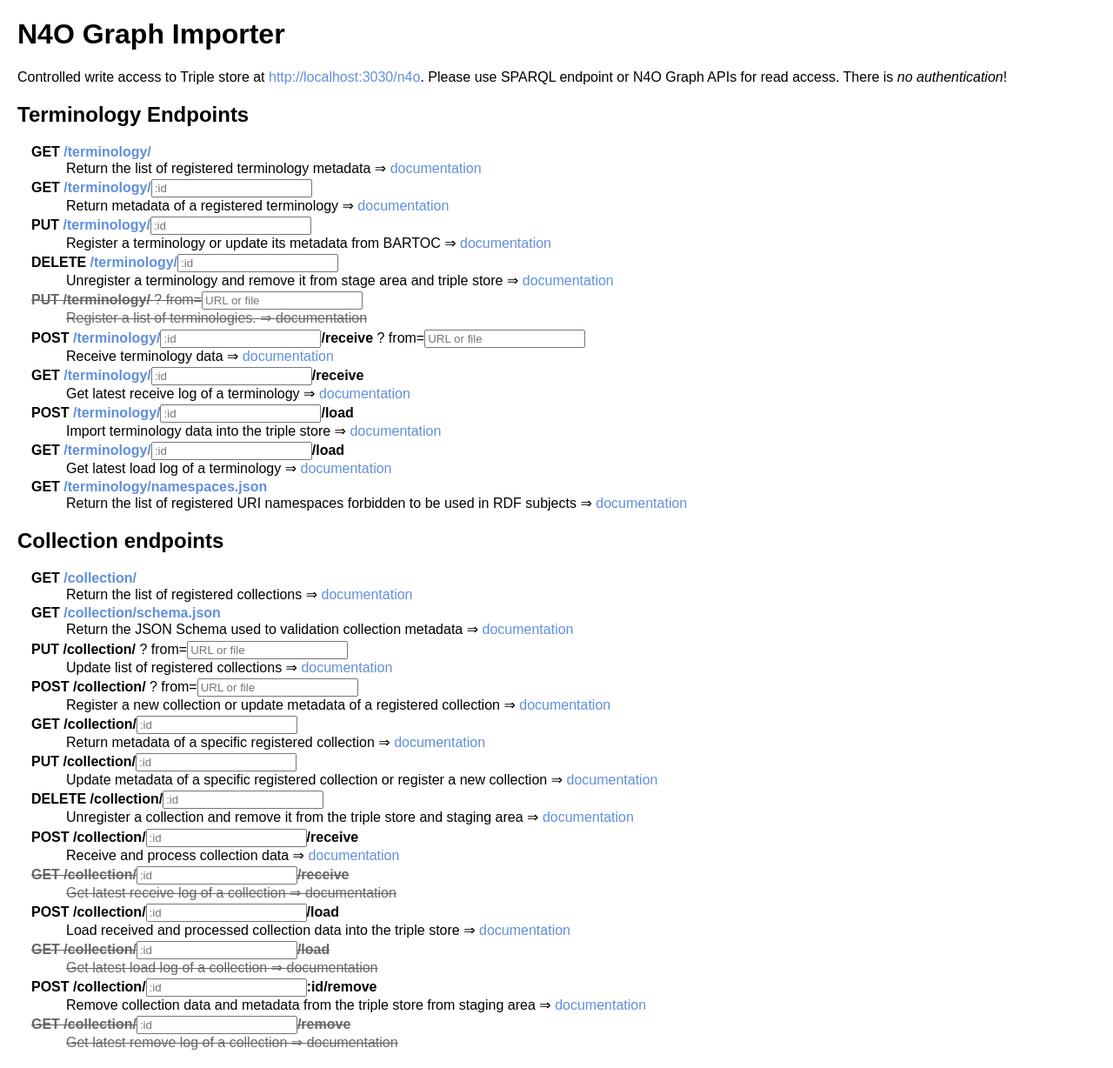
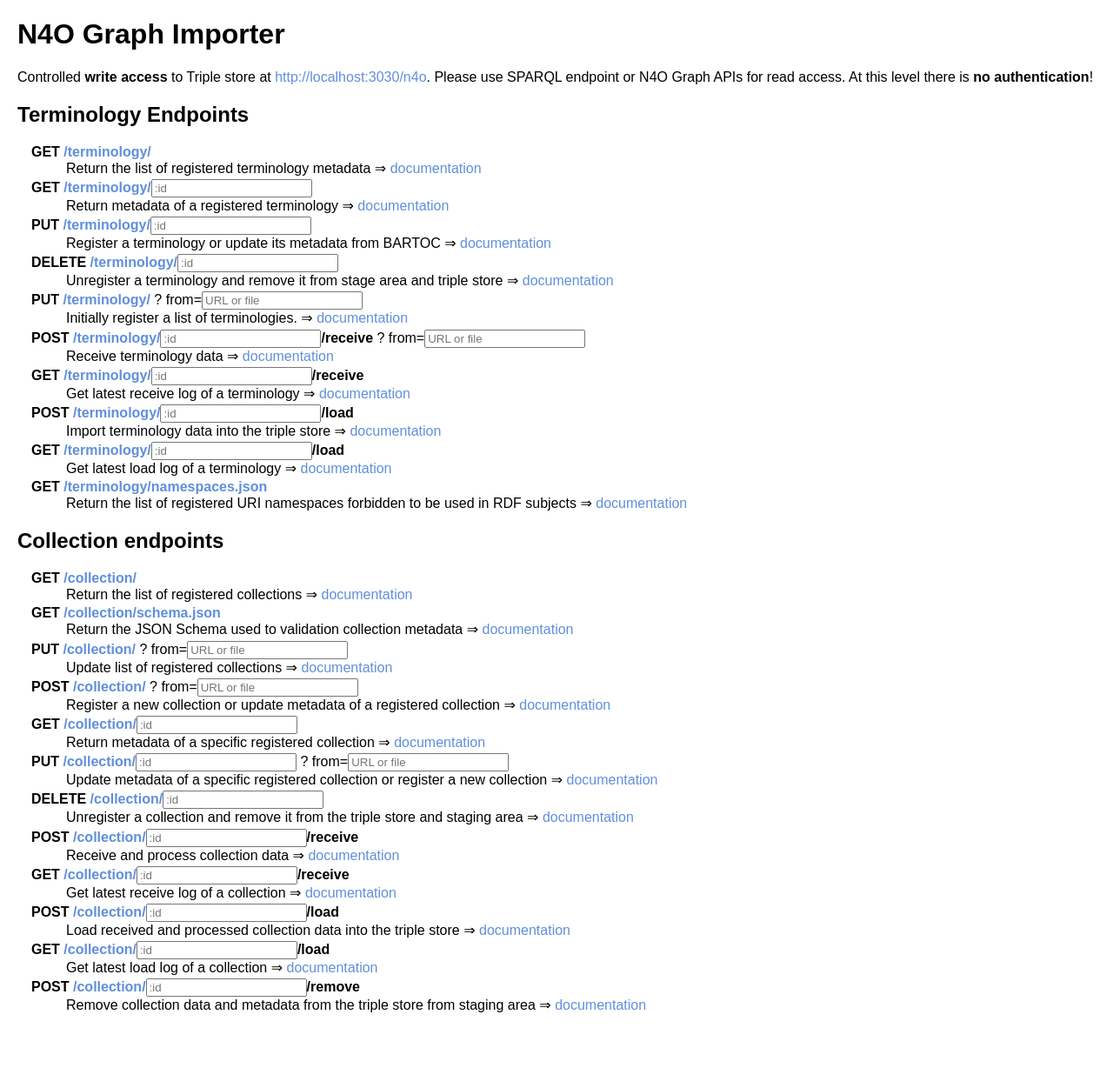
Before and after one commit to nfdi4objects/n4o-graph-importer, a Flask app: page / in a window 1280 px wide. Shown: the whole page at 87% size. After the commit the page ends 1164 px from the top, so only its background shows below. Run offline with Flask 3, Linux system fonts and the light colour scheme; parts of the project's set-up code (start-up, migrations or seed data) failed here and were passed over.

Commit message:
Extend client

```diff
--- a/app.py
+++ b/app.py
@@ -91,6 +91,11 @@ def collections():
     return jsonify(collectionRegistry.collections())
 
 
+@app.route('/collection/schema.json', methods=['GET'])
+def collection_schema():
+    return jsonify(read_json("collection-schema.json"))
+
+
 @app.route('/collection', methods=['PUT', 'POST'])
 @app.route('/collection/', methods=['PUT', 'POST'])
 def put_post_collections():
@@ -101,11 +106,6 @@ def put_post_collections():
         return jsonify(collectionRegistry.add(data)), 200
 
 
-@app.route('/collection/schema.json', methods=['GET'])
-def collection_schema():
-    return jsonify(read_json("collection-schema.json"))
-
-
 @app.route('/collection/<int:id>', methods=['GET'])
 def get_collection(id):
     return jsonify(collectionRegistry.get(id))
@@ -113,8 +113,7 @@ def get_collection(id):
 
 @app.route('/collection/<int:id>', methods=['PUT'])
 def put_collection(id):
-    col = collectionRegistry.set(id, request.get_json(force=True))
-    return jsonify(col)
+    return jsonify(collectionRegistry.set(id, request.get_json(force=True)))
 
 
 @app.route('/collection/<int:id>', methods=['DELETE'])
@@ -124,14 +123,14 @@ def delete_collection(id):
 
 @app.route('/collection/<int:id>/receive', methods=['POST'])
 def collection_receive_id(id):
-    file = request.args.get('from', None)
-    format = request.args.get('format', None)
-    return jsonify(collectionRegistry.receive(id, file, format))
+    return jsonify(collectionRegistry.receive(id, **request.args))
 
 
 @app.route('/collection/<int:id>/receive', methods=['GET'])
 def receive_collection_log(id):
-    return jsonify(collectionRegistry.receive_log(id))
+    file = request.args.get('from', None)
+    format = request.args.get('format', None)
+    return jsonify(collectionRegistry.receive(id, file, format))
 
 
 @app.route('/terminology/<int:id>/load', methods=['POST'])
@@ -142,6 +141,11 @@ def load_collection(id):
 @app.route('/collection/<int:id>/load', methods=['GET'])
 def load_collection_log(id):
     return jsonify(collectionRegistry.load_log(id))
+
+
+@app.route('/terminology/<int:id>/remove', methods=['POST'])
+def remove_collection(id):
+    return jsonify(terminologyRegistry.remove(id))
 
 
 if __name__ == '__main__':
--- a/templates/index.html
+++ b/templates/index.html
@@ -35,12 +35,8 @@
       margin-left: 6px;
       vertical-align: middle;
     }
-    .disabled, .disabled a:link, .disabled a:visited {
-      text-decoration: line-through;
-      color: #666;
-    }
-    .ok { color: green; }
-    .error { color: red; }
+    .msg { color: green; }
+    .msg.error { color: red; }
     </style>
   </head>
   <body>
@@ -49,15 +45,15 @@
       <br>{{ text }}
       ⇒ <a href="https://github.com/nfdi4objects/n4o-graph-importer#{{id}}" target="_blank">documentation</a>
     {%- endmacro -%}
-    {% macro input_id(id) -%}
-      <input type="number" min="0" step="1" size="6" placeholder=":id" id="{{id}}"/>
+    {% macro input_id(class) -%}
+      <input type="number" min="0" step="1" size="6" placeholder=":id" class="{{class}}"/>
     {%- endmacro -%}
 
     <h1>{{ title }}</h1>
     <p>
-      Controlled write access to Triple store at <a href="{{ sparql }}">{{ sparql }}</a>.
+      Controlled <b>write access</b> to Triple store at <a href="{{ sparql }}">{{ sparql }}</a>.
       Please use SPARQL endpoint or N4O Graph APIs for read access.
-      There is <em>no authentication</em>!
+      At this level there is <b>no authentication</b>!
     </p>
     <h2>Terminology Endpoints</h2>
     <ul>
@@ -66,43 +62,43 @@
         {{ help("Return the list of registered terminology metadata", "get-terminology") }}
       </li>
       <li>
-        <b>GET <a href="javascript:;" onclick="visit('/terminology/'+getValue('trm0'))">/terminology/</a>{{ input_id("trm0") }}</b>
+        <b>GET <a href="javascript:;" onclick="visit('/terminology/'+idValue.trm))">/terminology/</a>{{ input_id("trm") }}</b>
         {{ help("Return metadata of a registered terminology","get-terminologyid") }}
       </li>
       <li>
-        <b>PUT <a href="javascript:;" onclick="registerTerminology()">/terminology/</a>{{ input_id("trm1") }}</b>
-        <span id="msg1"></span>
+        <b>PUT <a href="javascript:;" onclick="registerTerminology()">/terminology/</a>{{ input_id("trm") }}</b>
+        <span class="msg" id="registerTerminology"></span>
         {{ help("Register a terminology or update its metadata from BARTOC","put-terminologyid") }}
       </li>
       <li>
-        <b>DELETE <a href="javascript:;" onclick="deleteTerminology()">/terminology/</a>{{ input_id("trm1a") }}</b>
-        <span id="msg1a"></span>
+        <b>DELETE <a href="javascript:;" onclick="deleteTerminology()">/terminology/</a>{{ input_id("trm") }}</b>
+        <span class="msg" id="deleteTerminology"></span>
         {{ help("Unregister a terminology and remove it from stage area and triple store","delete-terminologyid") }}
       </li>
-      <li class="disabled">
-        <b>PUT <a href="javascript:;" onclick="putTerminologies()">/terminology/</a></b>
+      <li>
+        <b>PUT <a href="javascript:;" onclick="replaceTerminologies()">/terminology/</a></b>
         ? from=<input type="text" placeholder="URL or file" id="allTerminologiesFrom" />
         <!-- TODO: file upload -->
-        <span id="msg1b"></span>
-        {{ help("Register a list of terminologies.","put-terminology") }}
+        <span class="msg" id="replaceTerminologies"></span>
+        {{ help("Initially register a list of terminologies.","put-terminology") }}
       </li>
       <li>
-        <b>POST <a href="javascript:;" onclick="receiveTerminology()">/terminology/</a>{{ input_id("trm2") }}/receive</b>
+        <b>POST <a href="javascript:;" onclick="receiveTerminology()">/terminology/</a>{{ input_id("trm") }}/receive</b>
         ? from=<input type="text" placeholder="URL or file" id="terminologyFrom" />
-        <span id="msg2"></span>
+        <span class="msg" id="receiveTerminology"></span>
         {{ help("Receive terminology data","post-terminologyidreceive") }}
       </li>
       <li>
-        <b>GET <a href="javascript:;" onclick="visit('/terminology/'+getValue('trm3')+'/receive')">/terminology/</a>{{ input_id("trm3") }}/receive</b>
+        <b>GET <a href="javascript:;" onclick="visit('/terminology/'+idValue.trm+'/receive')">/terminology/</a>{{ input_id("trm") }}/receive</b>
         {{ help("Get latest receive log of a terminology","get-terminologyidreceive") }}
       </li>
       <li>
-        <b>POST <a href="javascript:;" onclick="loadTerminology()">/terminology/</a>{{ input_id("trm4") }}/load</b>
-        <span id="msg3"></span>
+        <b>POST <a href="javascript:;" onclick="loadTerminology()">/terminology/</a>{{ input_id("trm") }}/load</b>
+        <span class="msg" id="loadTerminology"></span>
         {{ help("Import terminology data into the triple store","post-terminologyidload") }}
       </li>
       <li>
-        <b>GET <a href="javascript:;" onclick="visit('/terminology/'+getValue('trm5')+'/load')">/terminology/</a>{{ input_id("trm5") }}/load</b>
+        <b>GET <a href="javascript:;" onclick="visit('/terminology/'+idValue.trm+'/load')">/terminology/</a>{{ input_id("trm") }}/load</b>
         {{ help("Get latest load log of a terminology","get-terminologyidload") }}
       </li>
       <li>
@@ -121,77 +117,78 @@
         {{ help("Return the JSON Schema used to validation collection metadata","get-collectionschemajson") }}
       </li>
       <li>
-        <b>PUT /collection/</b>
+        <b>PUT <a href="javascript:;" onclick="replaceCollections()">/collection/</a></b>
         ? from=<input type="text" placeholder="URL or file" id="allCollectionsFrom" />
         <!-- TODO: file upload -->
-        <span id="msg4"></span>
+        <span class="msg" id="replaceCollections"></span>
         {{ help("Update list of registered collections","put-collection") }}
       </li>
       <li>
-        <b>POST /collection/</b>
-        ? from=<input type="text" placeholder="URL or file" id="collectionFrom" />
-        <span id="msg5"></span>
+        <b>POST <a href="javascript:;" onclick="registerCollection()">/collection/</a></b>
+        ? from=<input type="text" placeholder="URL or file" id="registerCollectionFrom" />
+        <!-- TODO: file upload -->
+        <span class="msg" id="registerCollection"></span>
         {{ help("Register a new collection or update metadata of a registered collection","post-collection") }}
       </li>
       <li>
-        <b>GET /collection/{{ input_id("col0") }}</b>
+        <b>GET <a href="javascript:;" onclick="visit('/collection/'+idValue.col)">/collection/</a>{{ input_id("col") }}</b>
         {{ help("Return metadata of a specific registered collection","get-collectionid") }}
       </li>
       <li>
-        <b>PUT /collection/{{ input_id("col1") }}</b>
-        <span id="msg6"></span>
+        <b>PUT <a href="javascript:;" onclick="updateCollection()">/collection/</a>{{ input_id("col") }}</b>
+        ? from=<input type="text" placeholder="URL or file" id="updateCollectionFrom" />
+        <!-- TODO: file upload -->
+        <span class="msg" id="upddateCollection"></span>
         {{ help("Update metadata of a specific registered collection or register a new collection","put-collectionid") }}
       </li>
       <li>
-        <b>DELETE /collection/{{ input_id("col2") }}</b>
-        <span id="msg7"></span>
+        <b>DELETE <a href="javascript:;" onclick="deleteCollection()">/collection/</a>{{ input_id("col") }}</b>
+        <span class="msg" id="deleteCollection"></span>
         {{ help("Unregister a collection and remove it from the triple store and staging area","delete-collectionid") }}
       </li>
       <li>
-        <b>POST /collection/{{ input_id("col3") }}/receive</b>
-        <span id="msg8"></span>
+        <b>POST <a href="javascript:;" onclick="receiveCollection()">/collection/</a>{{ input_id("col") }}/receive</b>
+        <span class="msg" id="receiveCollection"></span>
         {{ help("Receive and process collection data","post-collectionidreceive") }}
       </li>
-      <li class="disabled">
-        <b>GET /collection/{{ input_id("col4") }}/receive</b>
+      <li>
+        <b>GET <a href="javascript:;" onclick="visit('/collection/'+idValue.col+'/receive')">/collection/</a>{{ input_id("col") }}/receive</b>
         {{ help("Get latest receive log of a collection","get-collectionidreceive") }}
       </li>
       <li>
-        <b>POST /collection/{{ input_id("col5") }}/load</b>
-        <span id="msg9"></span>
+        <b>POST <a href="javascript:;" onclick="loadCollection()">/collection/</a>{{ input_id("col") }}/load</b>
+        <span class="msg" id="loadCollection"></span>
         {{ help("Load received and processed collection data into the triple store","post-collectionidload") }}
       </li>
-      <li class="disabled">
-        <b>GET /collection/{{ input_id("col6") }}/load</b>
+      <li>
+        <b>GET <a href="javascript:;" onclick="visit('/collection/'+idValue.col+'/load')">/collection/</a>{{ input_id("col") }}/load</b>
         {{ help("Get latest load log of a collection","get-collectionidload") }}
       </li>
       <li>
-        <b>POST /collection/{{ input_id("col7") }}:id/remove</b>
-        <span id="msg10"></span>
+        <b>POST <a href="javascript:;" onclick="removeCollection()">/collection/</a>{{ input_id("col") }}/remove</b>
+        <span class="msg" id="removeCollection"></span>
         {{ help("Remove collection data and metadata from the triple store from staging area","post-collectioniddelete") }}
-      </li>
-      <li class="disabled">
-        <b>GET /collection/{{ input_id("col8") }}/remove</b>
-        {{ help("Get latest remove log of a collection","get-collectionidremove") }}
       </li>
     </ul>
     </ul>
   </body>
 </html>
 <script type="text/javascript">
-const $ = id => document.getElementById(id)
-const getValue = id => $(id).value || ""
+const idValue = { trm: "", col: "" }
+
 const visit = url => window.location.href = url
 
-var trmId, colId
+const getValue = id => document.getElementById(id).value
 
 const request = async (url, method, msg) => {
-  for (let m of [1,'1a','1b',2,3,4,5,6,7,8,9].map(i => $("msg"+i))) {
-    m.textContent = ""
-    m.className = ""
+  msg = document.getElementById(msg)
+
+  for (let e of document.getElementsByClassName("msg")) {
+    e.textContent = ""
+    e.classList.remove("error")
   }
-  msg = $(msg)
 
+  // TODO: Support file upload
   const options = { method }
   /*if (method == "POST" || method == "PUT") {
     options.headers = { 'Content-Type': 'application/json' }
@@ -200,36 +197,37 @@ const request = async (url, method, msg) => {
 
   const res = await fetch(url, options).catch(e => ({ statusText: ""+e }))
   if (res.ok) {
-    msg.className = "ok"
     msg.textContent = "OK"
   } else {
     var error = res.statusText
     try { error = (await res.json()).error } catch {}
-    msg.className = "error"
+    msg.classList.add("error")
     msg.textContent = error
   }
 }
 
-const registerTerminology = async () => await request("./terminology/"+trmId[1].value, "PUT", "msg1")
-const deleteTerminology = async () => await request("./terminology/"+trmId[1].value, "DELETE", "msg1a")
+const registerTerminology  = () => request(`./terminology/${idValue.trm}`, "PUT", "registerTerminology")
+const replaceTerminologies = () => request(`./terminology/${idValue.trm}?from=${getValue('allTerminologiesFrom')}`, "PUT", "replaceTerminologies")
+const deleteTerminology    = () => request(`./terminology/${idValue.trm}`, "DELETE", "deleteTerminology")
+const receiveTerminology   = () => request(`./terminology/${idValue.trm}/receive?from=${getValue('terminologyFrom')}`, "POST", "receiveTerminology")
+const loadTerminology      = () => request(`./terminology/${idValue.trm}/load`, "POST", "loadTerminology")
 
-const receiveTerminology = async () => await request("./terminology/"+trmId[2].value+"/receive?from="+getValue("terminologyFrom"), "POST", "msg2")
-const loadTerminology = async () => await request("./terminology/"+trmId[4].value+"/load", "POST", "msg3")
-
-const receiveCollection = async () => await request("./collection/"+trmId[2].value+"/receive?from="+getValue("collectionFrom"), "POST", "msg5")
-const loadCollection = async () => await request("./collection/"+trmId[4].value+"/load", "POST", "msg3")
+const registerCollection   = () => request(`./collection/${idValue.col}?from=${getValue('registerCollectionFrom')}`, "POST", "registerCollection")
+const replaceCollections   = () => request(`./collection/${idValue.col}?from=${getValue('allCollectionsFrom')}`, "PUT", "replaceCollections")
+const updateCollection     = () => request(`./collection/${idValue.col}?from=${getValue('updateCollectionsFrom')}`, "PUT", "updateCollections")
+const deleteCollection     = () => request(`./terminology/${idValue.col}`, "DELETE", "deleteCollection")
+const receiveCollection    = () => request(`./collection/${idValue.col}/receive?from=${getValue('receiveCollectionFrom')}`, "POST", "receiveCollection")
+const loadCollection       = () => request(`./collection/${idValue.col}/load`, "POST", "loadCollection")
+const removeCollection     = () => request(`./collection/${idValue.col}/remove`, "POST", "removeCollection")
 
 window.onload = () => {
-
-  trmId = [0,1,2,3,4,5].map(i => $("trm"+i))
-  colId = [0,1,2,3,4,5,6,7,8].map(i => $("col"+i))
-
-  const sync = (value, elems) => {
-    for (let e of elems) e.value = value
-    return true
+  for (let cls of ["trm","col"]) {
+    for (let elem of document.getElementsByClassName(cls)) {
+      elem.addEventListener("input", ({target}) => {
+        idValue[cls] = target.value
+        for (let e of document.getElementsByClassName(cls)) e.value = target.value
+        return true
+      })
+    }
   }
-
-  trmId.forEach(elem => elem.addEventListener("input", e => sync(e.target.value, trmId)))
-  colId.forEach(elem => elem.addEventListener("input", e => sync(e.target.value, colId)))
-
 }</script>
```
